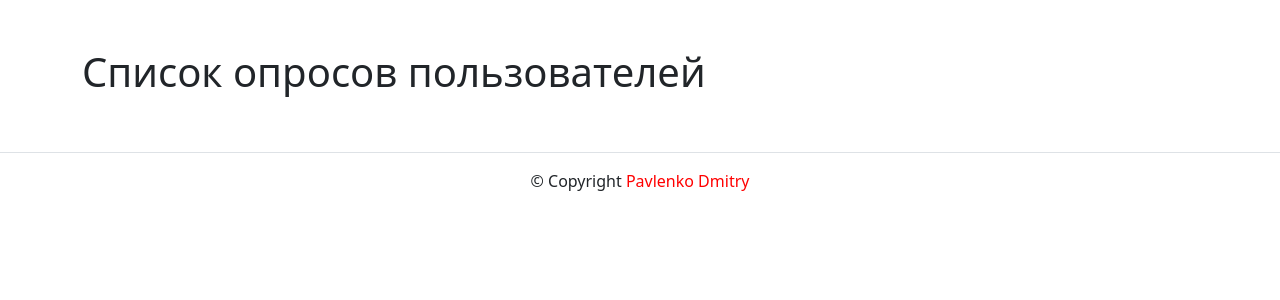
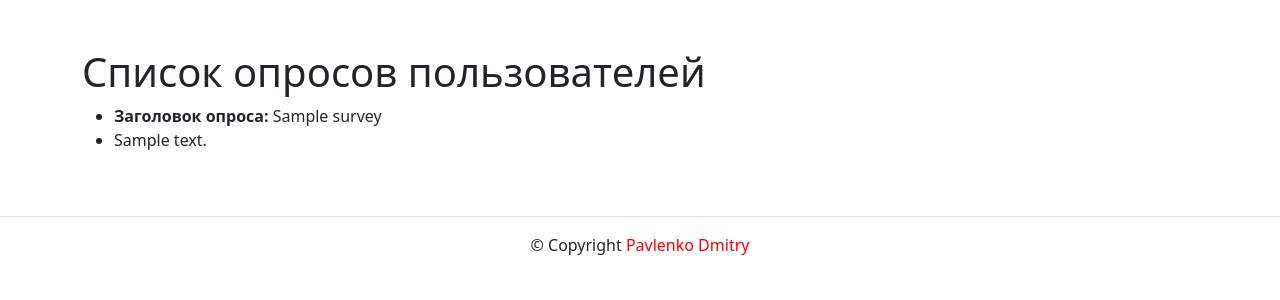
Before and after one commit to DPavlen/User_Survey_Service, a Django app: page / in a window 1280 px wide. Shown: the part 40-340 px from the top of the page. Run offline with Django 4.2, Linux system fonts and the light colour scheme; tables that the repository leaves empty hold one stand-in row (values such as "Sample post"); some libraries are stand-ins or nearby versions.

Commit message:
Вывод всех Опросов в index.html

```diff
--- a/user_survey_service/surveys/views.py
+++ b/user_survey_service/surveys/views.py
@@ -1,17 +1,23 @@
 from django.contrib.auth.decorators import login_required
-from django.views import View
+from django.core.paginator import Paginator
+# from django.views import View
 from django.shortcuts import get_object_or_404, redirect, render
 from django.urls import reverse
 
 from surveys.models import Survey, Question, Answer
+# from surveys.utils import paginator_context
 
 COUNT_POST = 10
+
 
 def index(request):
     """Главная страница списка опросов пользователей."""
     surveys = Survey.objects.all()
+    paginator = Paginator(surveys, COUNT_POST)
+    page_number = request.GET.get('page')
+    page_obj = paginator.get_page(page_number)
     context = {
-        'Опросы': surveys
-        }
+        'page_obj': page_obj,
+    }
     print(surveys)
     return render(request, "surveys/index.html", context )
--- a/user_survey_service/templates/surveys/index.html
+++ b/user_survey_service/templates/surveys/index.html
@@ -1,16 +1,18 @@
+
 {% extends 'base.html' %}
-{% block title %} Последние обновления на сайте {% endblock %}
+
+{% block title %}Последние обновления на сайте{% endblock %}
+
 {% block header %}Последние обновления на сайте{% endblock %}
 
 {% block content %}
-
 <div class="container py-5">
     <h1>Список опросов пользователей</h1>
-    {% for survey in surveys %}
+    {% for survey in page_obj %}
     <article>
         <ul>
           <li>
-            Заголовок опроса: {{ survey.title }}
+            <strong>Заголовок опроса:</strong> {{ survey.title }}
           </li>
           <li>
             <p>{{ survey.description }}</p>
@@ -19,5 +21,4 @@
     </article>
     {% endfor %}
 </div>
-
 {% endblock %}
```
Also changed, not shown: user_survey_service/surveys/utils.py (added).
